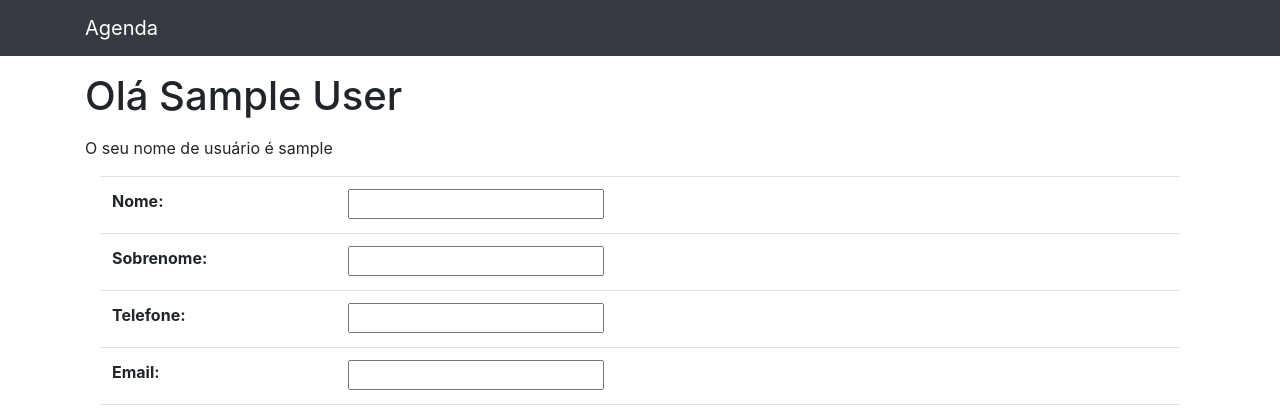
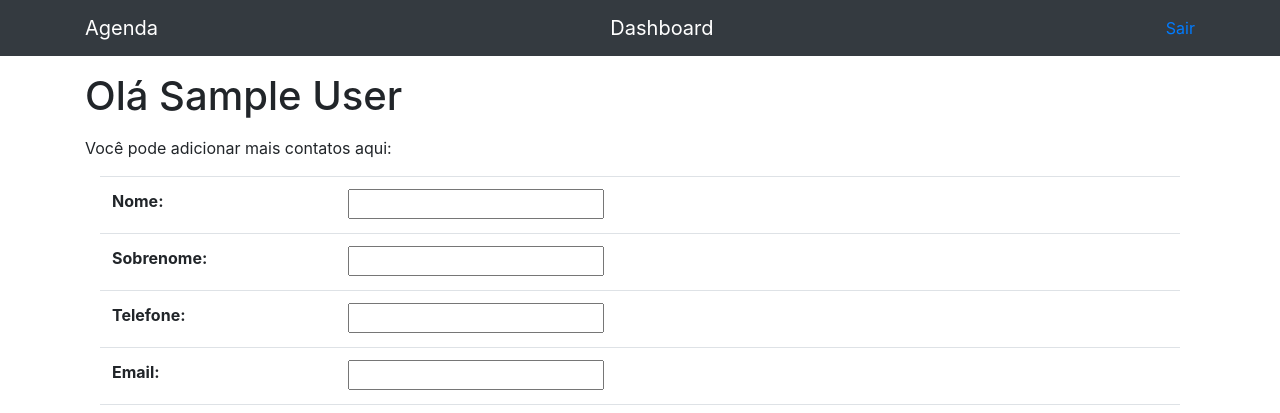
Before and after one commit to Werberty/Projeto-Agenda, a Django app: page /accounts/dashboard in a window 1280 px wide. Shown: the top 413 px of the page. Run offline with Django 4.2, Linux system fonts and the light colour scheme; the visitor is signed in with stand-in values (Sample User, id 1); data that the repository does not hold is empty; parts of the project's set-up code (start-up, migrations or seed data) failed here and were passed over; some libraries are stand-ins or nearby versions.

Commit message:
Acesso a login, dashboard e cadastro no site

```diff
--- a/accounts/templates/accounts/cadastro.html
+++ b/accounts/templates/accounts/cadastro.html
@@ -32,6 +32,7 @@
       <label>Repetir a senha</label>
       <input type="password" name='senha2' class="form-control">
     </div>
+    <a class="btn btn-primary" href="{% url 'login' %}">Login</a>
     <button type="submit" class="btn btn-primary">Cadastrar-me</button>
 </form>
 {% endblock 'conteudo' %}
--- a/accounts/templates/accounts/dashboard.html
+++ b/accounts/templates/accounts/dashboard.html
@@ -6,7 +6,7 @@
 <h1 class='mt-3 mb-3'>Olá {{ user.first_name }} {{ user.last_name}}</h1>
 {% include 'parciais/_messages.html' %}
 <p>
-    O seu nome de usuário é {{user}}
+    Você pode adicionar mais contatos aqui:
 </p>
 <div class='container'>
     <form action="{% url 'dashboard' %}" method="POST" enctype="multipart/form-data">
--- a/accounts/templates/accounts/login.html
+++ b/accounts/templates/accounts/login.html
@@ -17,6 +17,7 @@
         <label>Senha</label>
         <input type="password" name='senha' class="form-control">
       </div>
+      <a class="btn btn-primary" href="{% url 'cadastro' %}">Cadastrar-se</a>
       <button type="submit" class="btn btn-primary">Entrar</button>
   </form>
 {% comment %} {% else %}
--- a/templates/parciais/_nav.html
+++ b/templates/parciais/_nav.html
@@ -4,6 +4,8 @@
 <nav class="navbar navbar-expand-lg navbar-dark bg-dark static-top">
     <div class="container">
       <a class="navbar-brand" href="{% url 'index' %}">Agenda</a>
+      <a class="navbar-brand"  href="{% url 'dashboard' %}">Dashboard</a>
+      <a class="navbar-button" href="{% url 'logout' %}">Sair</a>
       <button class="navbar-toggler" type="button" data-toggle="collapse" data-target="#navbarResponsive"
         aria-controls="navbarResponsive" aria-expanded="false" aria-label="Toggle navigation">
         <span class="navbar-toggler-icon"></span>
```
